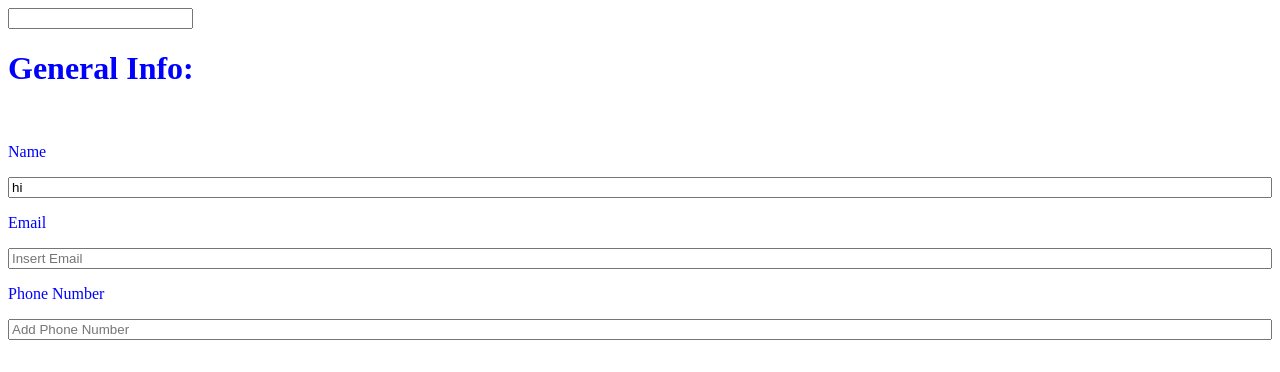
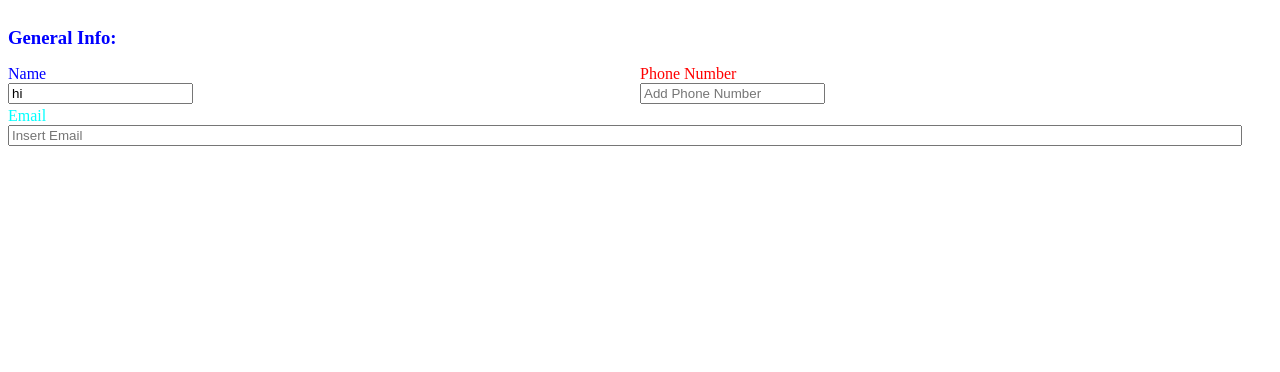
Before and after one commit to adyang94/CV-app, a React (Create React App) app: page / in a window 1280 px wide. Shown: the top 372 px of the page. Built offline with nearby package versions, Linux system fonts and the light colour scheme.

Commit message:
general info changes

```diff
--- a/public/index.html
+++ b/public/index.html
@@ -10,7 +10,6 @@
       content="Web site created using create-react-app"
     />
     <link rel="apple-touch-icon" href="%PUBLIC_URL%/logo192.png" />
-    <input type="" >
     <!--
       manifest.json provides metadata used when your web app is installed on a
       user's mobile device or desktop. See https://developers.google.com/web/fundamentals/web-app-manifest/
--- a/src/App.js
+++ b/src/App.js
@@ -1,9 +1,16 @@
-import GeneralInfo from './components/generalInfo';
+import GeneralInfo from './components/GeneralInfo';
+import React from 'react';
+import EducationSection from './components/Education';
+import WorkSection from './components/Work';
+import HandleSubmit from './components/HandleSubmit';
 
 function App() {
   return (
     <div className="App">
       <GeneralInfo />
+      <WorkSection/>
+      <EducationSection/>
+      <HandleSubmit/>
     </div>
   );
 }
--- /dev/null
+++ b/src/components/Education.js
@@ -0,0 +1,11 @@
+import React from 'react';
+
+function EducationSection () {
+  return (
+    <div>
+
+    </div>
+  )
+}
+
+export default EducationSection
--- a/src/components/generalInfo.js
+++ b/src/components/GeneralInfo.js
@@ -20,8 +20,8 @@ function GeneralInfo (props) {
 
   return (
     <div className = "generalInfo">
-      <h1>General Info:</h1><br/>
-      <p>Name</p>
+      <h3>General Info:</h3><br/>
+      <p className = 'generalInfoName'>Name<br></br>
         <input
           name = 'name'
           type = 'text'
@@ -30,7 +30,18 @@ function GeneralInfo (props) {
           id = 'generalInfoNameInput'
           placeholder = 'Insert Name'
         />
-      <p>Email</p>
+      </p>
+      <p className = 'generalInfoPhoneNumber'>Phone Number<br></br>
+        <input
+          name = 'phoneNumber'
+          type = 'text'
+          value = {generalInfoData.phoneNumber}
+          onChange = {saveGeneralInfo}
+          id = 'generalInfoPhoneNumberInput'
+          placeholder = 'Add Phone Number'
+        />
+      </p>
+      <p className = 'generalInfoEmail'>Email<br></br>
         <input
           name = 'email'
           type = 'email'
@@ -39,15 +50,7 @@ function GeneralInfo (props) {
           id = 'generalInfoEmailInput'
           placeholder = 'Insert Email'
         />
-      <p>Phone Number</p>
-        <input
-          name = 'phoneNumber'
-          type = 'number'
-          value = {generalInfoData.phoneNumber}
-          onChange = {saveGeneralInfo}
-          id = 'generalInfoPhoneNumber'
-          placeholder = 'Add Phone Number'
-        />
+      </p>
 
     </div>
   )
--- /dev/null
+++ b/src/components/HandleSubmit.js
@@ -0,0 +1,11 @@
+import React from 'react';
+
+function HandleSubmit () {
+  return (
+    <div>
+
+    </div>
+  )
+}
+
+export default HandleSubmit;
--- /dev/null
+++ b/src/components/Work.js
@@ -0,0 +1,11 @@
+import React from 'react';
+
+function WorkSection () {
+  return (
+    <div>
+
+    </div>
+  )
+}
+
+export default WorkSection;
--- a/src/styles/generalInfo.css
+++ b/src/styles/generalInfo.css
@@ -1,12 +1,31 @@
 .generalInfo {
   color: blue;
-  border: 100px black;
-  height: 10px;
+  height: 125px;
   display: grid;
+  grid-template-columns: 50% 50%;
+  grid-template-rows: 33% 33% 33%;
   margin: 0;
   padding: 0;
+}
+h3 {
+  grid-column: 1/3;
 
 }
-#generalInfoNameInput {
-
+.generalInfoName {
+  grid-column: 1/2;
+  grid-row: 2/3;
 }
+.generalInfoPhoneNumber {
+  grid-column: 2/3;
+  grid-row: 2/3;
+  color: red;
+}
+.generalInfoEmail {
+  grid-column: 1/3;
+  grid-row: 3/4;
+  color: aqua;
+}
+#generalInfoEmailInput {
+  display: absolute;
+  width: 97%;
+}
```
